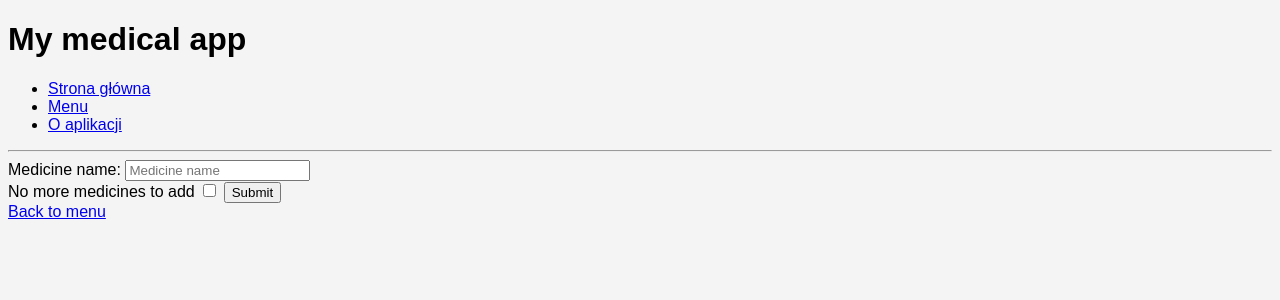
After one commit to renioko/MyMedTracker, a Flask app: page /prescription/add_medicines_prescription in a window 1280 px wide. The commit adds this page. Shown: the top 300 px of the page. Run offline with Flask 3, Linux system fonts and the light colour scheme.

Commit message:
feat: added prescription: view_prescription and add_prescription

```diff
--- /dev/null
+++ b/postgresql_app/UI/templates/get_med_name_form.html
@@ -0,0 +1,18 @@
+{% extends 'base.html' %}
+
+{% block title %} Adding medicine to prescription {% endblock %}
+
+{% block content %}
+<form method="POST" action="{{ url_for('prescription.add_medicines_prescription') }}">
+    <label>Medicine name:</label>
+    <input type="text" name="med_name" placeholder="Medicine name"><br>
+    <label>No more medicines to add</label>
+    <input  type="checkbox" name="no_more_meds" placeholder="No more meds">
+
+    <input type="submit" value="Submit"><br>
+</form>
+
+
+    <a href="{{ url_for('menu') }}"> Back to menu </a>
+
+{% endblock %}
--- a/postgresql_app/app.py
+++ b/postgresql_app/app.py
@@ -4,8 +4,12 @@ from routes.medicine_routes import medicine_bp
 from routes.prescription_routes import prescription_bp
 
 import os
+from dotenv import load_dotenv
+
+load_dotenv()
 
 app = Flask(__name__, template_folder='UI/templates', static_folder='UI/static') # tworze instancje aplikacji,  tworzymy aplikację. __name__ mówi Flaskowi, gdzie szuka plików.
+app.secret_key = os.getenv('FLASK_SECRET_KEY')
 
 app.register_blueprint(patient_bp)
 app.register_blueprint(medicine_bp)
--- a/postgresql_app/routes/prescription_routes.py
+++ b/postgresql_app/routes/prescription_routes.py
@@ -1,8 +1,9 @@
-from flask import Blueprint, render_template, request
+from flask import Blueprint, session,render_template, request, redirect, url_for
 
 from menu.prescription_menu import PrescriptionMenu
 from repos.prescription_repo import PrescriptionDB
 from models.models import Prescription
+from datetime import datetime
 
 
 prescription_bp = Blueprint('prescription', __name__, url_prefix='/prescription')
@@ -10,3 +11,88 @@ prescription_bp = Blueprint('prescription', __name__, url_prefix='/prescription'
 @prescription_bp.route("/")
 def prescription():
     return render_template("prescription_menu.html")
+
+# @prescription_bp.route("/add_prescription", methods = ["GET", "POST"])
+# def add_prescription():
+#     presription_db = PrescriptionDB()
+#     if request.method == "POST":
+#         pat_id = request.form.get("pat_id")
+#         issue_date = request.form.get("issue_date")
+#         prescription_details = (pat_id, issue_date)
+#         meds = []
+#         while True:
+#             med_name = request.form.get("med_name")
+#             meds.append(med_name)
+#             no_more_meds = request.form.get("no_more_meds")
+#             if no_more_meds:
+#                 break
+#             return render_template("get_med_name_form.html")
+#         result = presription_db.add_prescription_to_database(meds, prescription_details)
+#         return render_template("result.html", title="Prescription added", result=result)
+#     return render_template("get_pat_id_date_form.html")
+
+# @prescription_bp.route("add_medicines_rescription")
+# def add_medicines_prescription():
+#         if request.method == "POST":
+#             meds = []
+#             while True:
+#                 med_name = request.form.get("med_name")
+#                 meds.append(med_name)
+#                 no_more_meds = request.form.get("no_more_meds")
+#                 if no_more_meds:
+#                     break
+#             return render_template("get_med_name_form.html")
+@prescription_bp.route("/add_prescription", methods=["GET", "POST"])
+def add_prescription():
+    if request.method == "POST":
+        session["pat_id"] = request.form.get("pat_id")
+        session["issue_date"] = request.form.get("issue_date")
+        session["medicines"] = []  # Start empty list
+        return redirect(url_for("prescription.add_medicines_prescription"))
+    return render_template("get_pat_id_date_form.html")
+
+
+@prescription_bp.route("/add_medicines_prescription", methods=["GET", "POST"])
+def add_medicines_prescription():
+    if request.method == "POST":
+        med_name = request.form.get("med_name")
+        if med_name:
+            medicines = session.get("medicines", [])
+            medicines.append(med_name)
+            session["medicines"] = medicines  # Save back
+
+        if request.form.get("no_more_meds"):
+            pat_id = session.get("pat_id")
+            issue_date = session.get("issue_date")
+            meds = session.get("medicines", [])
+
+            # Save to DB
+            prescription_db = PrescriptionDB()
+
+
+            med_ids = [prescription_db.get_medicine_id_for_prescription(med) for med in meds]
+            result = prescription_db.add_prescription_to_database(med_ids, (pat_id, issue_date))
+
+            # Clear session
+            session.pop("pat_id", None)
+            session.pop("issue_date", None)
+            session.pop("medicines", None)
+
+            view= prescription_db.get_prescription_view(pat_id) # nie działa
+            if not view:
+                view = ''
+            result = result + ' \n' + view
+
+            return render_template("result.html", title="Prescription added", result=result)
+            # return redirect(url_for("prescription.view_prescription"))
+
+    return render_template("get_med_name_form.html")
+
+@prescription_bp.route("/view_prescription", methods = ["GET", "POST"])
+def view_prescription():
+    if request.method == "POST":
+        presc_id = request.form.get("presc_id")
+        prescription_db = PrescriptionDB()
+        result = prescription_db.get_prescription_view(presc_id)
+        return render_template("result.html", title="Prescription view", result=result)
+    return render_template("get_presc_id_form.html")
```
Also changed, not shown: postgresql_app/UI/templates/get_pat_id_date_form.html (added, +16 -0 lines), postgresql_app/UI/templates/get_presc_id_form.html (added, +16 -0 lines), postgresql_app/UI/templates/prescription_menu.html (+4 -4 lines), postgresql_app/repos/prescription_repo.py (+28 -7 lines).
